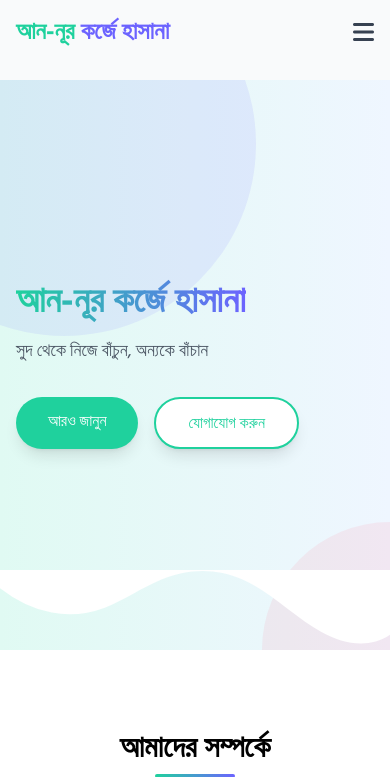
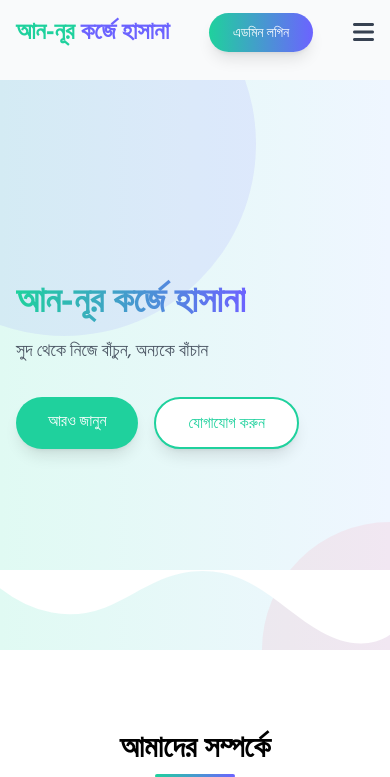
Before and after one commit to Korje-Hasana/korjehasana_backend, a Django app: page / in a window 390 px wide. Shown: the top 777 px of the page. Run offline with Django 4.2, Linux system fonts and the light colour scheme; data that the repository does not hold is empty; parts of the project's set-up code (start-up, migrations or seed data) failed here and were passed over; some libraries are stand-ins or nearby versions.

Commit message:
update button

```diff
--- a/templates/index.html
+++ b/templates/index.html
@@ -195,9 +195,9 @@
         <a href="#contact" class="text-gray-700 hover:text-primary font-medium transition-colors duration-300">যোগাযোগ</a>
       </nav>
 
-          <!-- CTA Button -->
-          <div class="hidden md:block">
-            <a href="{% url 'login' %}" class="bg-gradient-to-r from-primary to-secondary hover:from-primary-600 hover:to-secondary-dark text-white font-medium px-6 py-2 rounded-full transition-all duration-300 shadow-lg hover:shadow-xl">
+      <!-- CTA Button (Visible on all devices) -->
+      <div class="block">
+        <a href="{% url 'login' %}" class="bg-gradient-to-r from-primary to-secondary hover:from-primary-600 hover:to-secondary-dark text-white font-medium px-6 py-2 rounded-full transition-all duration-300 shadow-lg hover:shadow-xl text-sm md:text-base">
           এডমিন লগিন
         </a>
       </div>
@@ -210,14 +210,9 @@
       </div>
     </div>
 
-        <!-- Mobile Navigation -->
+    <!-- Mobile Navigation (Empty or Optional Links) -->
     <div id="mobile-menu" class="md:hidden hidden pb-4">
-          <a href="#home" class="block py-2 text-gray-700 hover:text-primary font-medium">হোম</a>
-          <a href="#about" class="block py-2 text-gray-700 hover:text-primary font-medium">আমাদের সম্পর্কে</a>
-          <a href="#projects" class="block py-2 text-gray-700 hover:text-primary font-medium">প্রকল্প</a>
-          <a href="#blog" class="block py-2 text-gray-700 hover:text-primary font-medium">ব্লগ</a>
-          <a href="#contact" class="block py-2 text-gray-700 hover:text-primary font-medium">যোগাযোগ</a>
-          <a href="#contact" class="inline-block mt-2 bg-gradient-to-r from-primary to-secondary text-white font-medium px-6 py-2 rounded-full">যোগাযোগ করুন</a>
+      <!-- Optional: remove all items or just add CTA again here if needed -->
     </div>
   </div>
 </header>
```
Lines whose indentation alone changed are shown as unchanged.
